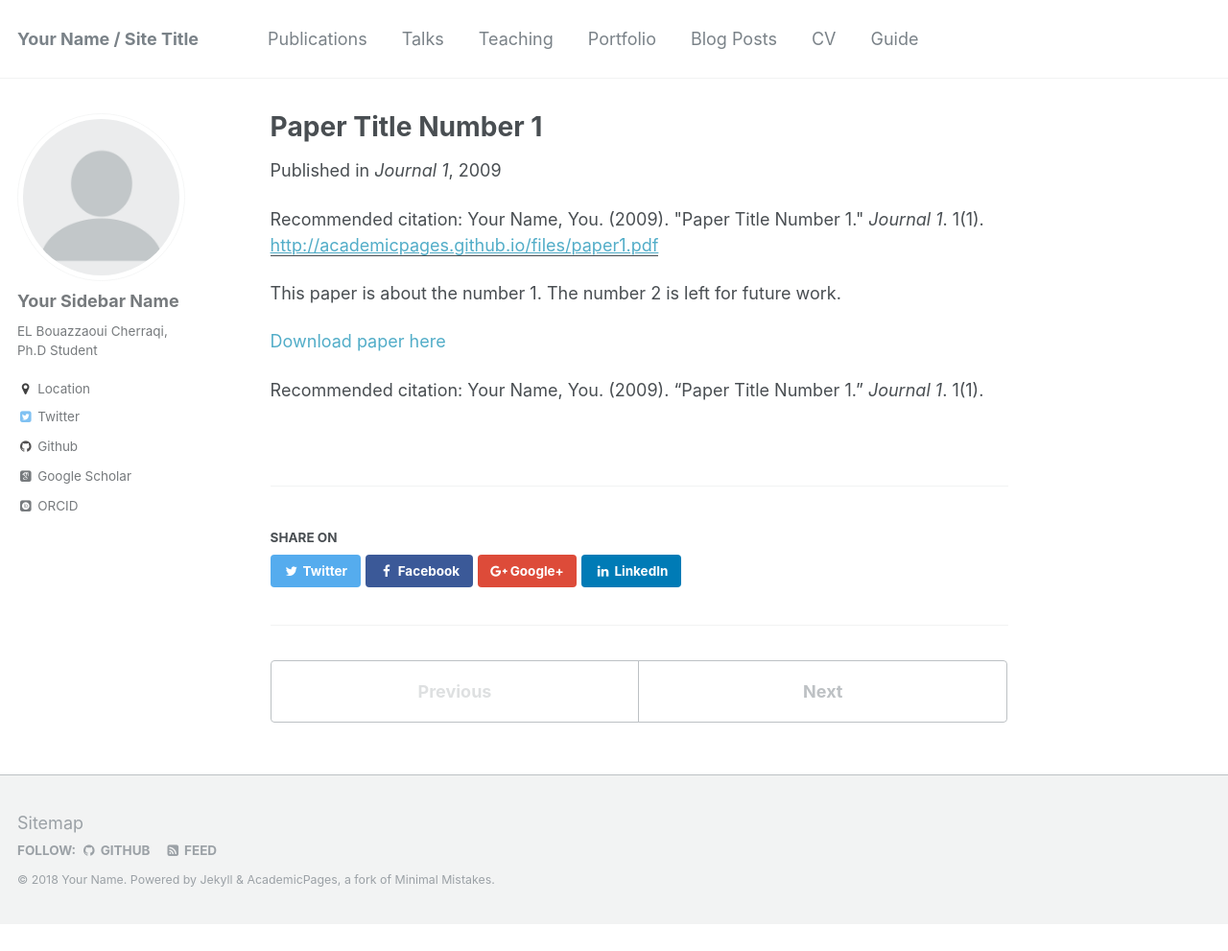
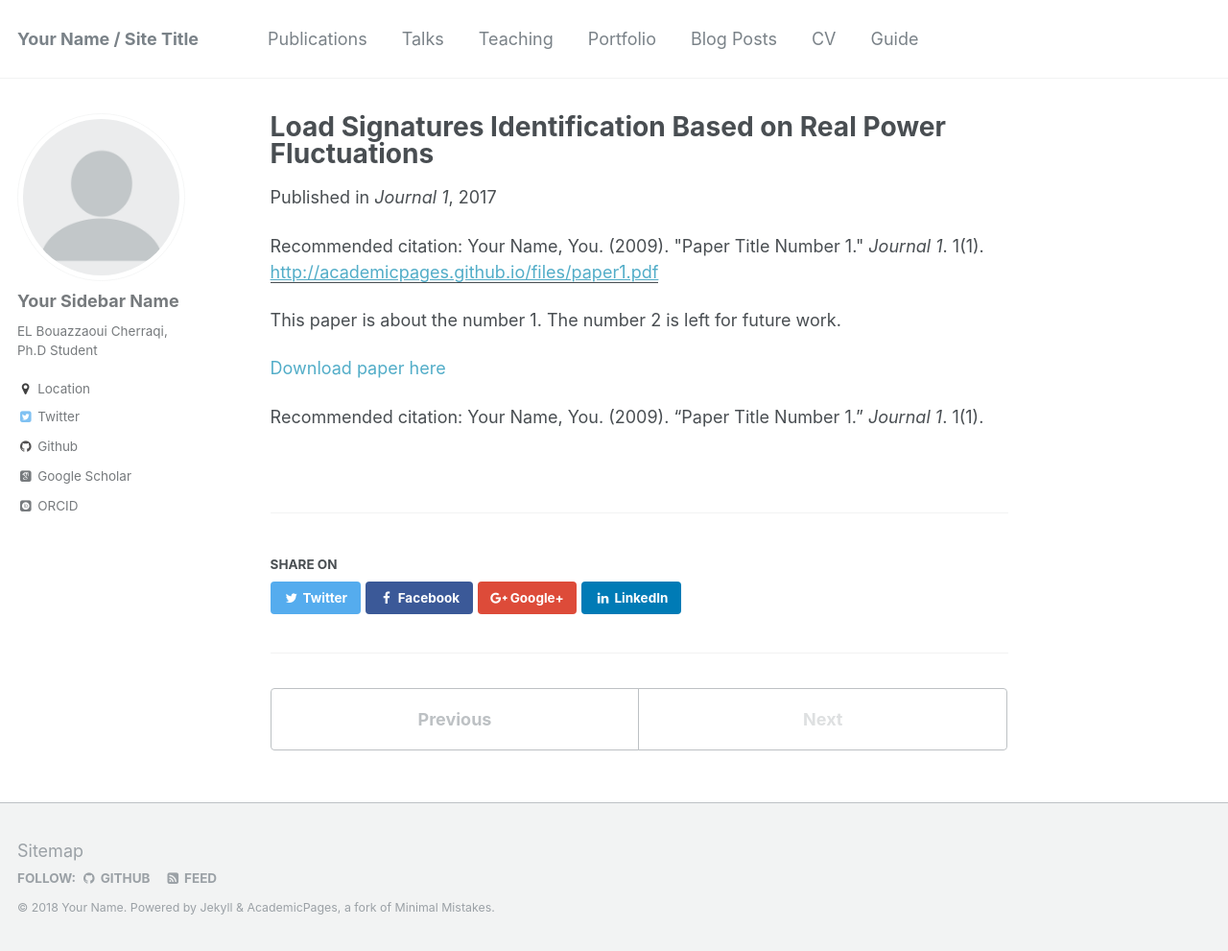
Before and after one commit to Cherrraqi/aca, a Jekyll site: the page built from _publications/2009-10-01-paper-title-number-1.md, in a window 1280 px wide and 991 px high. Shown: the whole window at 96% size. Built offline with Jekyll 4.4.1, drawn with Linux system fonts in a browser that asks for light colours; some web fonts are replaced.

Commit message:
Update 2009-10-01-paper-title-number-1.md

```diff
--- a/_publications/2009-10-01-paper-title-number-1.md
+++ b/_publications/2009-10-01-paper-title-number-1.md
@@ -1,9 +1,9 @@
 ---
-title: "Paper Title Number 1"
+title: "Load Signatures Identification Based on Real Power Fluctuations"
 collection: publications
 permalink: /publication/2009-10-01-paper-title-number-1
 excerpt: 'This paper is about the number 1. The number 2 is left for future work.'
-date: 2009-10-01
+date: 2017-12-01
 venue: 'Journal 1'
 paperurl: 'http://academicpages.github.io/files/paper1.pdf'
 citation: 'Your Name, You. (2009). &quot;Paper Title Number 1.&quot; <i>Journal 1</i>. 1(1).'
```
